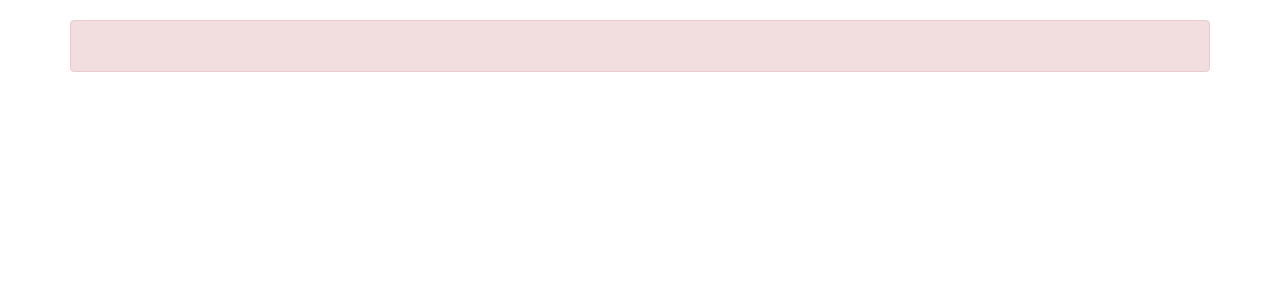
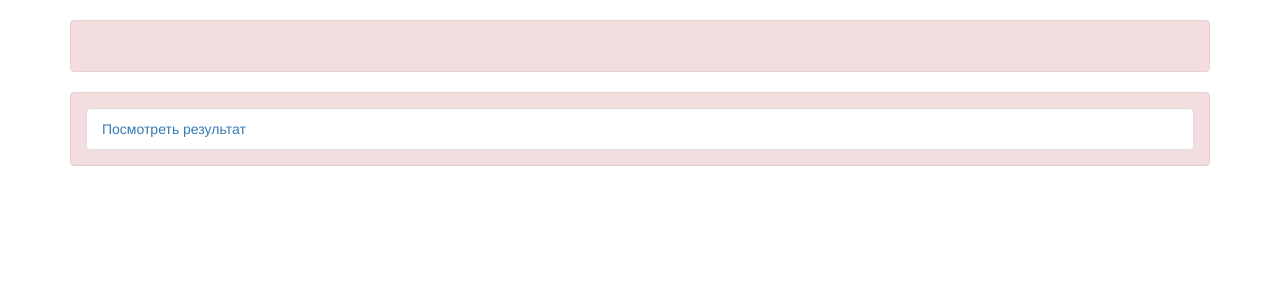
Before and after one commit to lnivnv/flaskproject, a Flask app: page /test/1 in a window 1280 px wide. Shown: the part 52-352 px from the top of the page. Run offline with Flask 2, Linux system fonts and the light colour scheme; some libraries are stand-ins or nearby versions.

Commit message:
Добавлена ссылка на переход на другую страницу

```diff
--- a/templates/test.html
+++ b/templates/test.html
@@ -40,5 +40,8 @@
 	    {% endfor %}
 	{% endif %}
     {% endfor %}
+    <div class="alert alert-danger" role="alert">
+    <li class="list-group-item"><a href="/login">Посмотреть результат</a></li>
+    </div>
 </body>
 {% endblock %}
```
